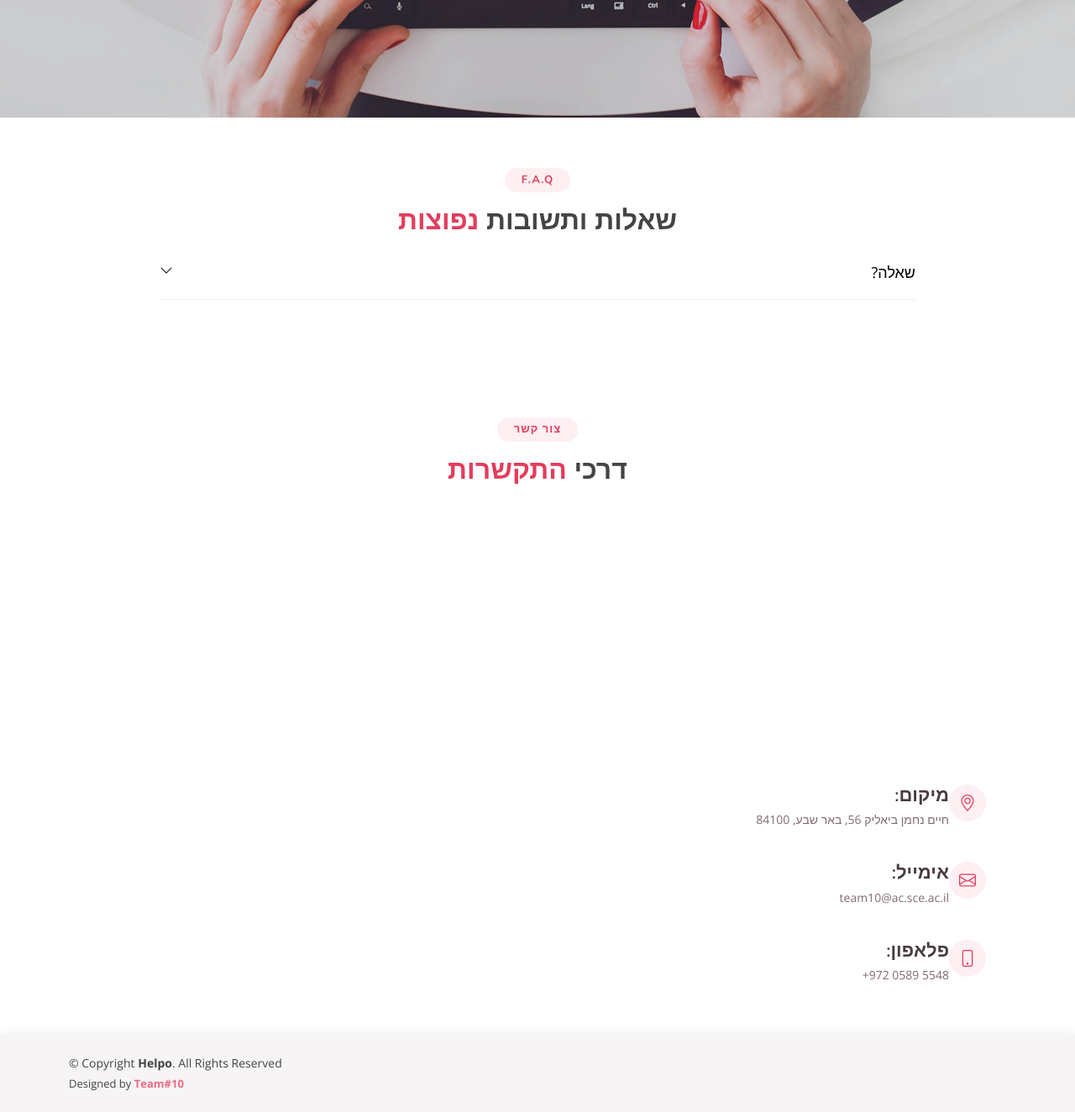
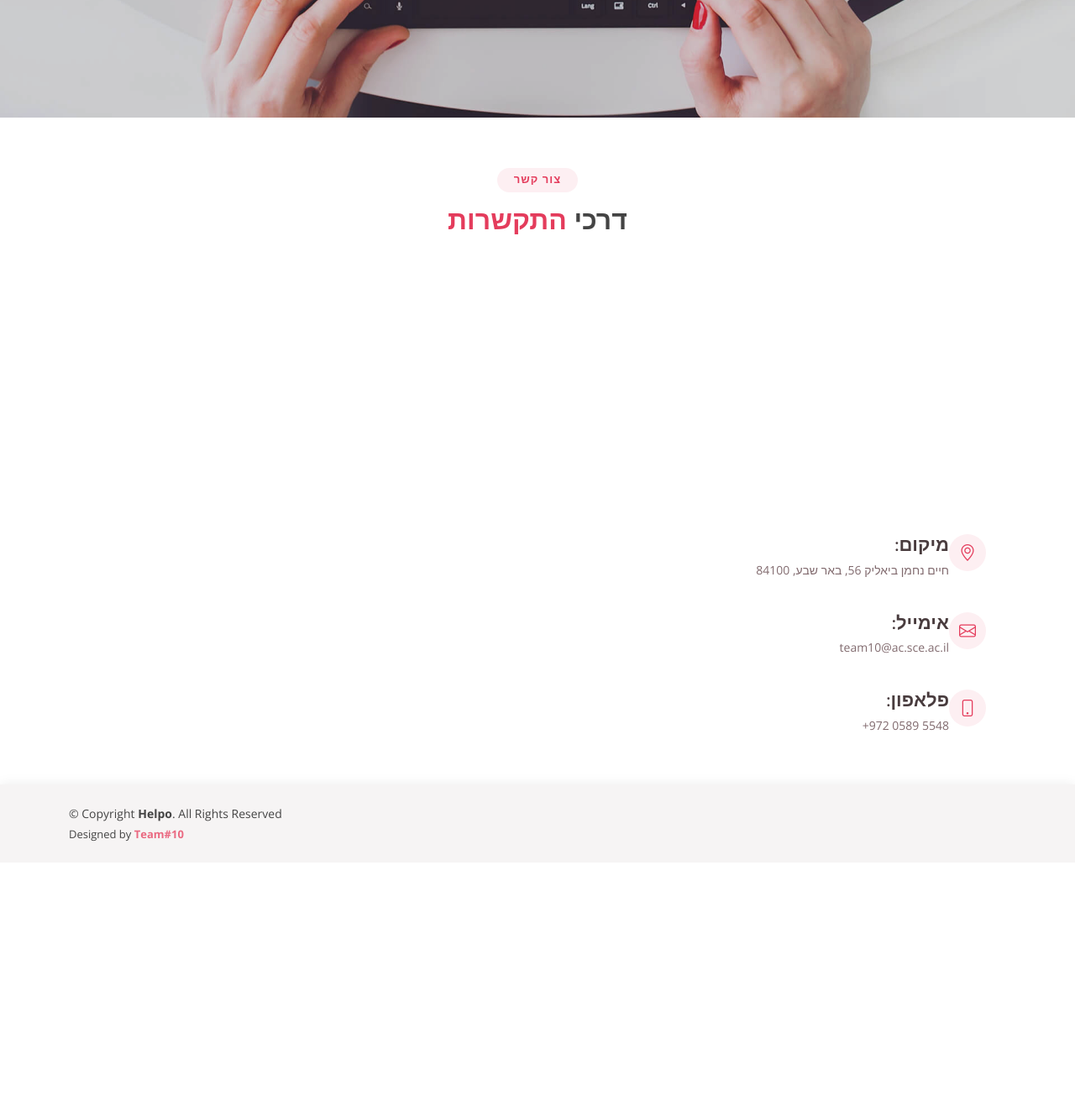
Before and after one commit to Project-Management-SCE/PM2022_TEAM_10, a Django app: page / in a window 1280 px wide. Shown: the part 660-1984 px from the top of the page at 84% size. After the commit the page ends 1662 px from the top, so only its background shows below. Run offline with Django 4.2, Linux system fonts and the light colour scheme; data that the repository does not hold is empty; some libraries are stand-ins or nearby versions.

Commit message:
Finished UT for US admin can edit Questions and Answers BSPM2022T10-360 BSPM2022T10-347

```diff
--- a/ProjectManagement/adminPanel/urls.py
+++ b/ProjectManagement/adminPanel/urls.py
@@ -44,6 +44,7 @@ urlpatterns = [
 
     path("showActivityTracking/", views.showActivityTracking, name="showActivityTracking"),
 
+    #Q&A
     path("show_questions/", views.show_questions, name="show_questions"),
     path("add_question/", views.add_question, name="add_question"),
     path("delete_question/<str:pk>", views.delete_question, name="delete_question"),
--- a/ProjectManagement/home/templates/index.html
+++ b/ProjectManagement/home/templates/index.html
@@ -16,30 +16,7 @@
   </section><!-- End Hero -->
 
   <main id="main">
-    <!-- ======= F.A.Q Section ======= -->
-    <section id="faq" class="faq">
-      <div class="container">
 
-        <div class="section-title">
-          <h2>F.A.Q</h2>
-          <h3>שאלות ותשובות <span>נפוצות</span></h3>
-        </div>
-
-        <ul class="faq-list" style="text-align:right;">
-
-          <li>
-            <div data-bs-toggle="collapse" class="collapsed question" href="#faq1">?שאלה<i class="bi bi-chevron-down icon-show"></i><i class="bi bi-chevron-up icon-close"></i></div>
-            <div id="faq1" class="collapse" data-bs-parent=".faq-list">
-              <p>
-                תשובה
-              </p>
-            </div>
-          </li>
-
-        </ul>
-
-      </div>
-    </section><!-- End F.A.Q Section -->
 
     <!-- ======= Team Section ======= -->
     <!-- <section id="team" class="team">
```
Also changed, not shown: ProjectManagement/adminPanel/tests/test_urls.py (+17 -2 lines), ProjectManagement/adminPanel/tests/test_views.py (+36 -1 lines), ProjectManagement/home/tests/test_models.py (added, +14 -0 lines), 1 other file.
